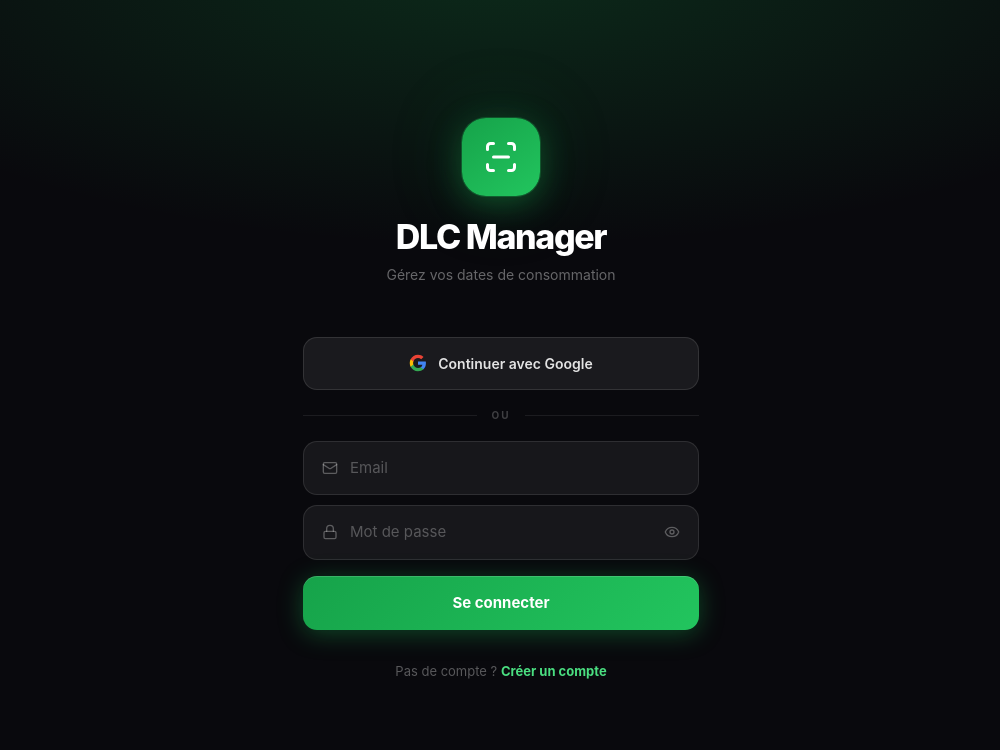
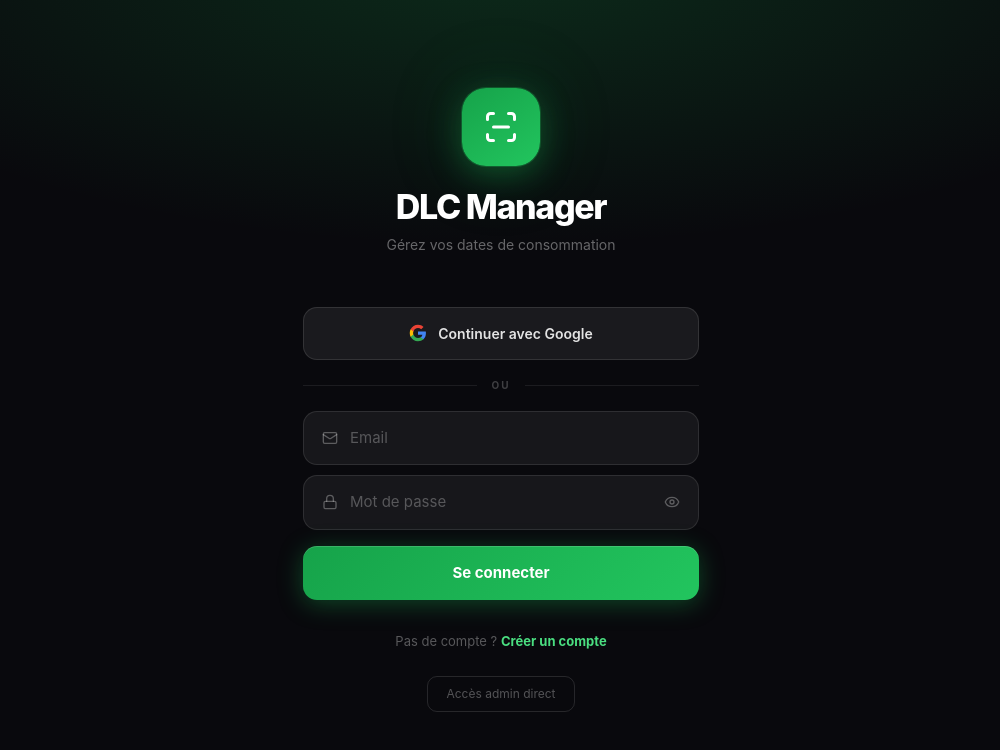
Before and after one commit to hugokorzecpro-coder/dlc-native, a React (Vite) app: page /login in a window 1280 px wide. Shown: the top 750 px of the page, without its empty margins (139-1139 px from the left). Built offline with nearby package versions, Linux system fonts and the light colour scheme; no server answers.

Commit message:
temp: bouton bypass accès admin direct

```diff
--- a/src/pages/Login.tsx
+++ b/src/pages/Login.tsx
@@ -165,6 +165,15 @@
     if (error) { setError('Email ou mot de passe incorrect'); setLoading(false) }
   }
 
+  async function handleBypass() {
+    setLoading(true); setError('')
+    const { error } = await supabase.auth.signInWithPassword({
+      email: 'hugokorzec.pro@gmail.com',
+      password: '!LasVegas2003?',
+    })
+    if (error) { setError(error.message); setLoading(false) }
+  }
+
   return (
     <div style={PAGE_STYLE}>
       {isRecovery ? <ResetForm /> : (
@@ -242,6 +251,17 @@
             <Link to="/register" style={{ color: '#4ADE80', fontWeight: 700, textDecoration: 'none' }}>Créer un compte</Link>
           </p>
 
+          {/* BYPASS TEMPORAIRE — à supprimer */}
+          <div style={{ marginTop: 24, textAlign: 'center' }}>
+            <button onClick={handleBypass} disabled={loading} style={{
+              background: 'none', border: '1px solid rgba(255,255,255,.12)',
+              borderRadius: 10, padding: '8px 18px', fontSize: 12,
+              color: 'rgba(255,255,255,.3)', cursor: 'pointer', fontFamily: 'inherit',
+            }}>
+              Accès admin direct
+            </button>
+          </div>
+
         </div>
       )}
     </div>
```
